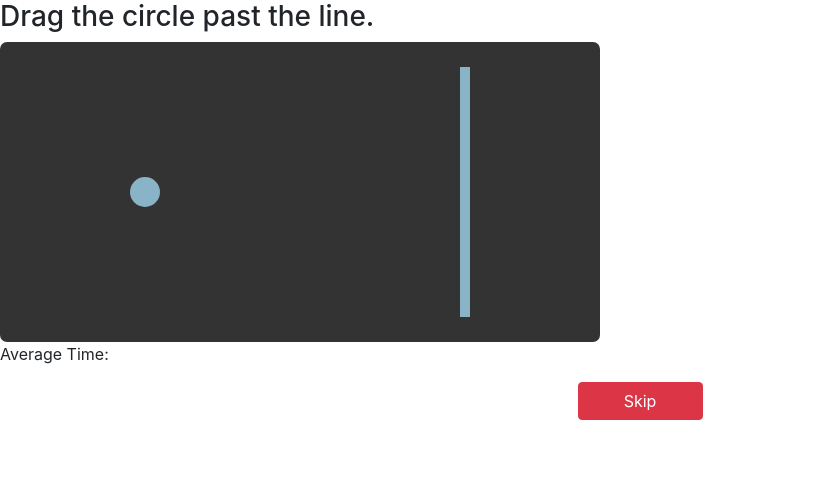
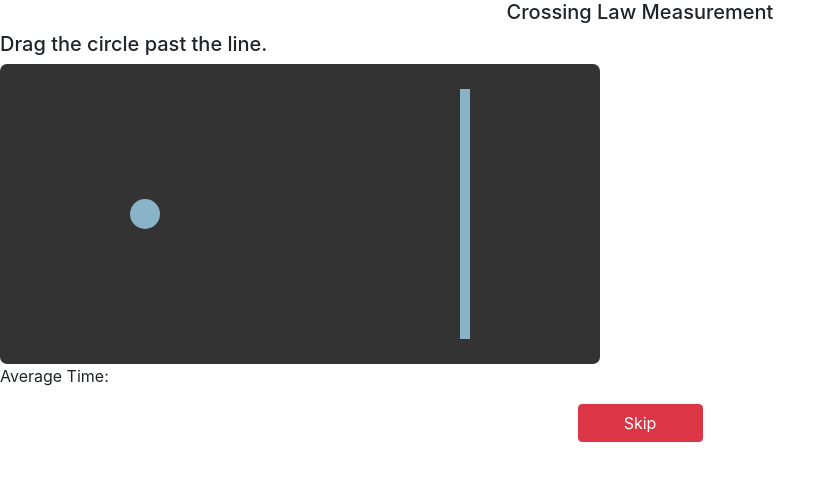
Before and after one commit to sjindal94/Reshape, a browser extension: page games/test3.html in a window 1280 px wide. Shown: the whole page, without its empty margins (0-836 px from the left). Drawn offline with nearby package versions, Linux system fonts and the light colour scheme.

Commit message:
Add header titles

```diff
--- a/games/test3.html
+++ b/games/test3.html
@@ -13,7 +13,8 @@
 
 <body>
 <div id="outerContainer">
-    <h3>Drag the circle past the line.</h3>
+    <h5 style="text-align: center">Crossing Law Measurement</h5>
+    <h5>Drag the circle past the line.</h5>
     <div id="container">
         <div id="item">
 
```
Also changed, not shown: games/test1.html (+2 -1 lines), games/test2.html (+1 -0 lines).
